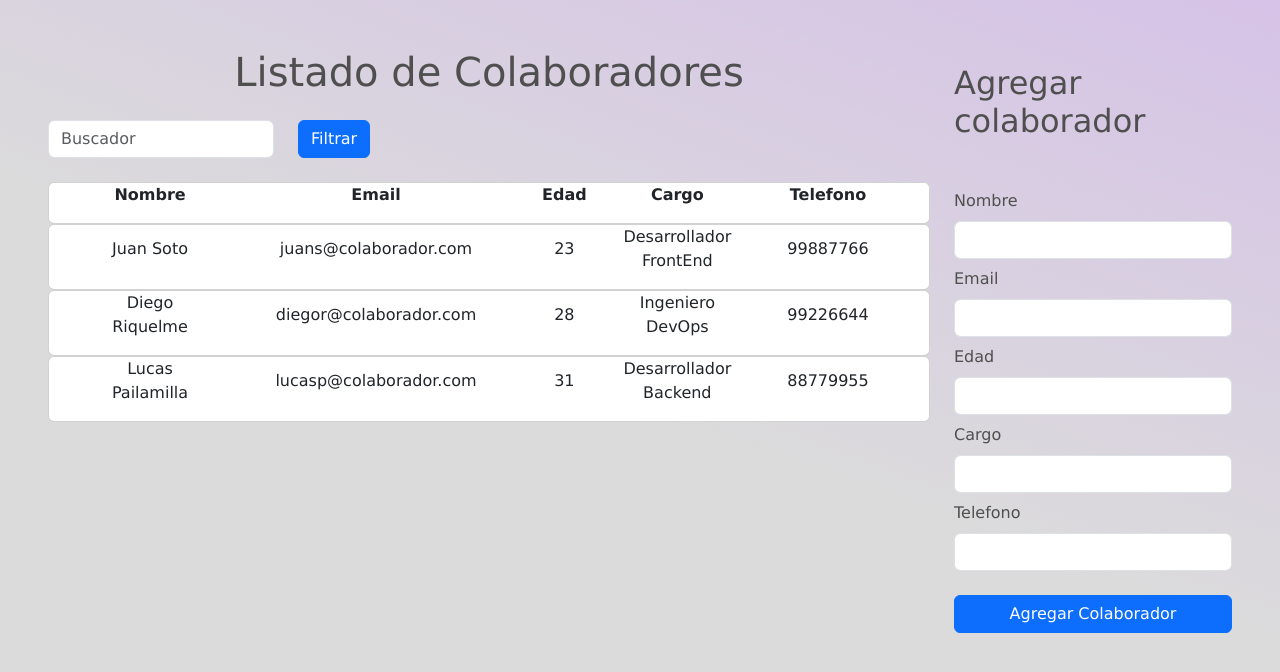
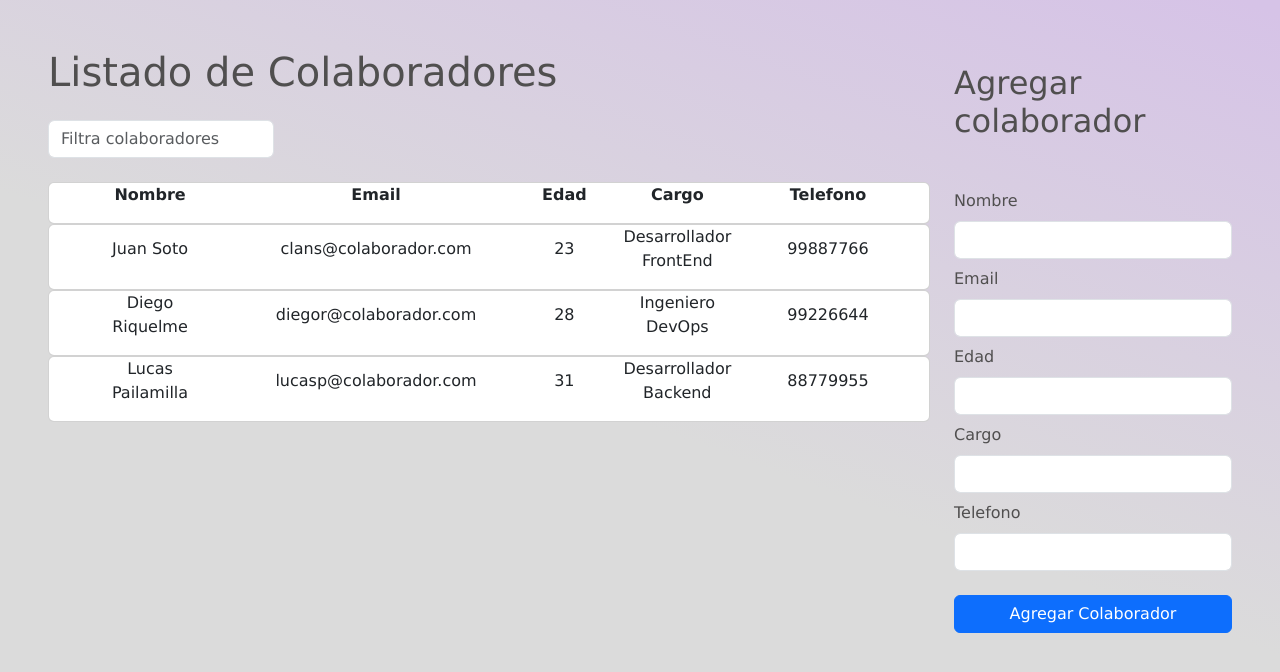
Before and after one commit to hhsanchezpp/bd_colaboradores, a React (Vite) app: page / in a window 1280 px wide. Shown: the top 672 px of the page. Built offline with nearby package versions, Linux system fonts and the light colour scheme.

Commit message:
Finaliza componente Buscador, pasa props correcpondientes y modifica la BD a un archivo JS

```diff
--- a/src/App.jsx
+++ b/src/App.jsx
@@ -1,10 +1,10 @@
 import { useState } from "react";
 import "./App.css";
 import Formulario from "./components/Formulario";
-import Listado, { BaseColaboradores } from "./components/Listado";
+import Listado from "./components/Listado";
 import Alerts from "./components/Alerts/Alerts";
 import Buscador from "./components/Buscador/Buscador";
-
+import {BaseColaboradores} from "./data/colaboradores"
 
 
 const App = () => {
@@ -12,13 +12,15 @@ const App = () => {
 	const [mensaje, setMensaje] = useState("");
 	const [error, setError] = useState(false);
 	const [exito, setExito] = useState(false);
+	const [filtrado, setFiltrado] = useState("")
+
 	return (
-		<div className="container-fluid px-5 mt-5 ">
+		<div className="container-fluid  px-md-5  mt-5 ">
 			<div className="row">
 				<div className="col-lg-9 text-center">
-					<h1 className="mb-4">Listado de Colaboradores</h1>
-					<Buscador />
-					<Listado colaboradores={colaboradores} />
+					<h1 className="mb-4 text-start">Listado de Colaboradores</h1>
+					<Buscador filtrado={filtrado} setFiltrado={setFiltrado}/>
+					<Listado colaboradores={colaboradores} filtrado={filtrado} />
 				</div>
 				<div className="col-lg-3">
 					<Formulario colaboradores={colaboradores} setColaboradores={setColaboradores} setError={setError} setExito={setExito} setMensaje={setMensaje} />
--- a/src/components/Alerts/Alerts.jsx
+++ b/src/components/Alerts/Alerts.jsx
@@ -1,8 +1,8 @@
 import PropsTypes from "prop-types"
-const Alerts = ({mensaje, color}) => {
+const Alerts = ({ mensaje, color }) => {
   return (
     <div className="text-center mt-3 ">
-        <p className= {` alert alert-${color}`} >{mensaje}</p>
+      <p className={` alert alert-${color}`} >{mensaje}</p>
     </div>
   )
 }
--- a/src/components/Buscador/Buscador.jsx
+++ b/src/components/Buscador/Buscador.jsx
@@ -1,44 +1,26 @@
-import { useState } from "react";
-
-const Buscador = () => {
-//
-const [cap, setCap] = useState("")
-    const capInput =(e) => {
-        setCap(e.target.value)
-    }
-// console.log (cap)
-    const filtrar = (e) => {
-        e.preventDefault ()
-        if (cap === ""){
-            console.log("esta vacio")
-            return
-        }
-        else{
-            console.log("enviado")
-            setCap("")
-
-        }
-    }
+import propsTypes from "prop-types"
+const Buscador = ({filtrado, setFiltrado}) => {
 
     return (
         <div className="d-flex gap-4 mb-4">
-            <form className="d-flex gap-4" onSubmit={filtrar} >
+            <form className="d-flex gap-4" >
                 <input
                     className="form-control"
-                    placeholder="Buscador"
-                    value={cap}
-                    onChange={capInput}
+                    placeholder="Filtra colaboradores"
+                    value={filtrado}
+                    onChange={(e) => setFiltrado(e.target.value)}
                     >
                 </input>
-                <button
-                    className="btn btn-primary"
-                    type="submit">
-                    Filtrar
-                </button>
+
             </form>
         </div>
 
     );
 };
 
+Buscador.propTypes = {
+    filtrado: propsTypes.string.isRequired,
+    setFiltrado: propsTypes.func.isRequired
+}
+
 export default Buscador;
--- a/src/components/Formulario.jsx
+++ b/src/components/Formulario.jsx
@@ -13,12 +13,12 @@ const Formulario = ({ colaboradores, setColaboradores, setError, setExito, setMe
     if (!name || !email || !edad || !cargo || !telefono) {
       setError(true);
       setExito(false)
-      setMensaje('Todos los datos son obligatorios')
+      setMensaje('Todos los "CAMPOS" son obligatorios... 😓')
       return;
     } else {
       setError(false);
       setExito(true)
-      setMensaje("Colaborador agregado exitosamente")
+      setMensaje("Colaborador agregado exitosamente!!! 💪")
       setName("");
       setEmail("");
       setEdad("");
@@ -103,7 +103,7 @@ const Formulario = ({ colaboradores, setColaboradores, setError, setExito, setMe
           />
         </div>
 
-        <button type="submit" className="btn btn-primary container mt-3">
+        <button type="submit" className="btn btn-primary container mt-3 mb-3">
           Agregar Colaborador
         </button>
       </form>
--- a/src/components/Listado.jsx
+++ b/src/components/Listado.jsx
@@ -1,33 +1,26 @@
 import BoxCard from "./BoxCard";
-export const BaseColaboradores = [
-  {
-  name: "Juan Soto",
-  email: "juans@colaborador.com",
-  edad: "23",
-  cargo: "Desarrollador FrontEnd",
-  telefono: "99887766"
-  },
-  {
-  name: "Diego Riquelme",
-  email: "diegor@colaborador.com",
-  edad: "28",
-  cargo: "Ingeniero DevOps",
-  telefono: "99226644"
-  },
-  {
-  name: "Lucas Pailamilla",
-  email: "lucasp@colaborador.com",
-  edad: "31",
-  cargo: "Desarrollador Backend",
-  telefono: "88779955"
-  },
-  ]
 
-const Listado = ({ colaboradores }) => {
+const Listado = ({ colaboradores, filtrado }) => {
 
+	let resultadoFiltrado = ""
+
+	if (!filtrado) {
+		resultadoFiltrado = colaboradores
+	}
+	else {
+		resultadoFiltrado = colaboradores.filter((colaborador) => {
+			return (
+				colaborador.telefono.toLowerCase().trim().includes(filtrado.toLowerCase().trim()) ||
+				colaborador.name.toLowerCase().trim().includes(filtrado.toLowerCase().trim()) ||
+				colaborador.edad.toLowerCase().trim().includes(filtrado.toLowerCase().trim()) ||
+				colaborador.cargo.toLowerCase().trim().includes(filtrado.toLowerCase().trim()) ||
+				colaborador.email.toLowerCase().trim().includes(filtrado.toLowerCase().trim())
+			)
+		})
+	}
 
 	return (
-		<>
+		<div>
 			<div className="card">
 				<div className="row d-flex  justify-content-center">
 					<div className="col-lg-2">
@@ -47,10 +40,11 @@ const Listado = ({ colaboradores }) => {
 					</div>
 				</div>
 			</div>
-			{colaboradores.map((cli, index) => (
-				<BoxCard key={index} colaborador={cli} />
+			{resultadoFiltrado?.map((colaborador, index) => (
+				<BoxCard key={index} colaborador={colaborador} />
 			))}
-		</>
+			{resultadoFiltrado.length === 0 && <p className={"alert alert-danger mt-5"}>No hay coicidencias en tu busqueda! 😴</p>}
+		</div>
 	);
 };
 
--- /dev/null
+++ b/src/data/colaboradores.js
@@ -0,0 +1,23 @@
+export const BaseColaboradores = [
+    {
+    name: "Juan Soto",
+    email: "clans@colaborador.com",
+    edad: "23",
+    cargo: "Desarrollador FrontEnd",
+    telefono: "99887766"
+    },
+    {
+    name: "Diego Riquelme",
+    email: "diegor@colaborador.com",
+    edad: "28",
+    cargo: "Ingeniero DevOps",
+    telefono: "99226644"
+    },
+    {
+    name: "Lucas Pailamilla",
+    email: "lucasp@colaborador.com",
+    edad: "31",
+    cargo: "Desarrollador Backend",
+    telefono: "88779955"
+    },
+    ]
```
